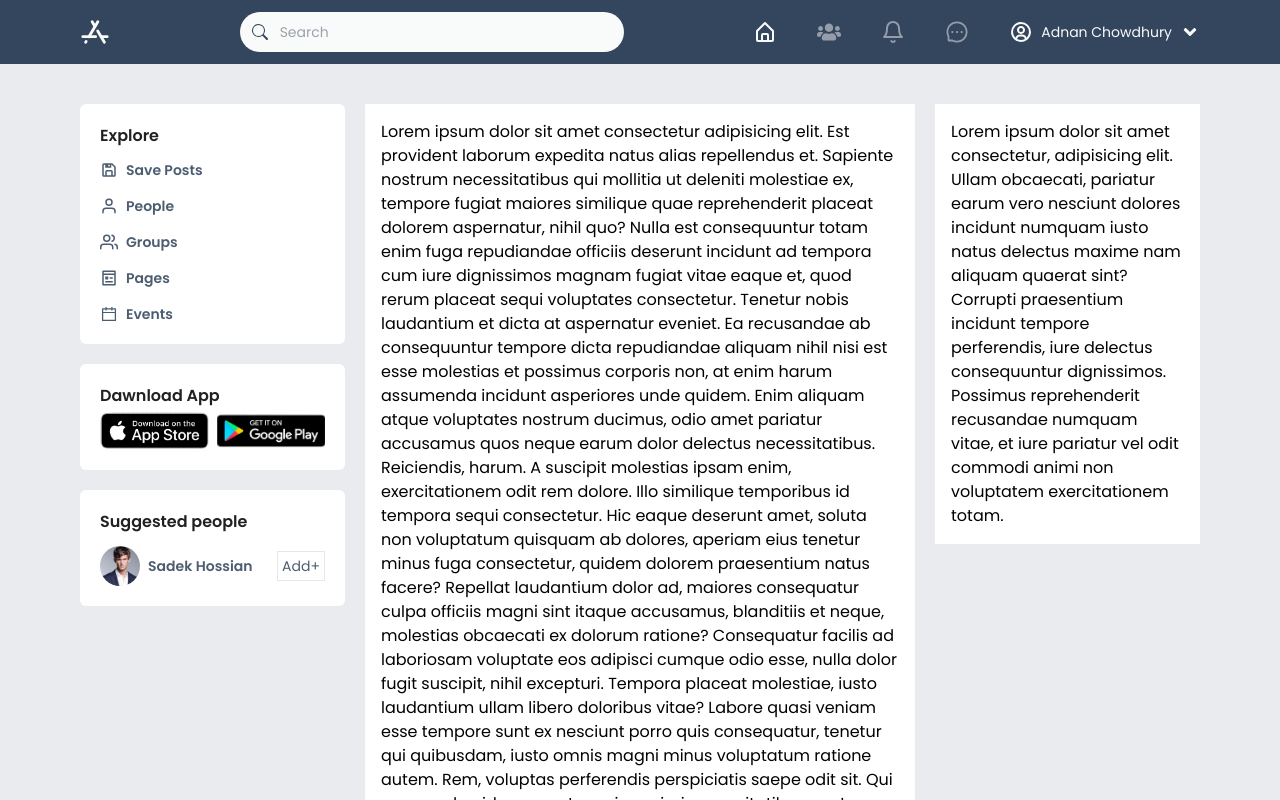
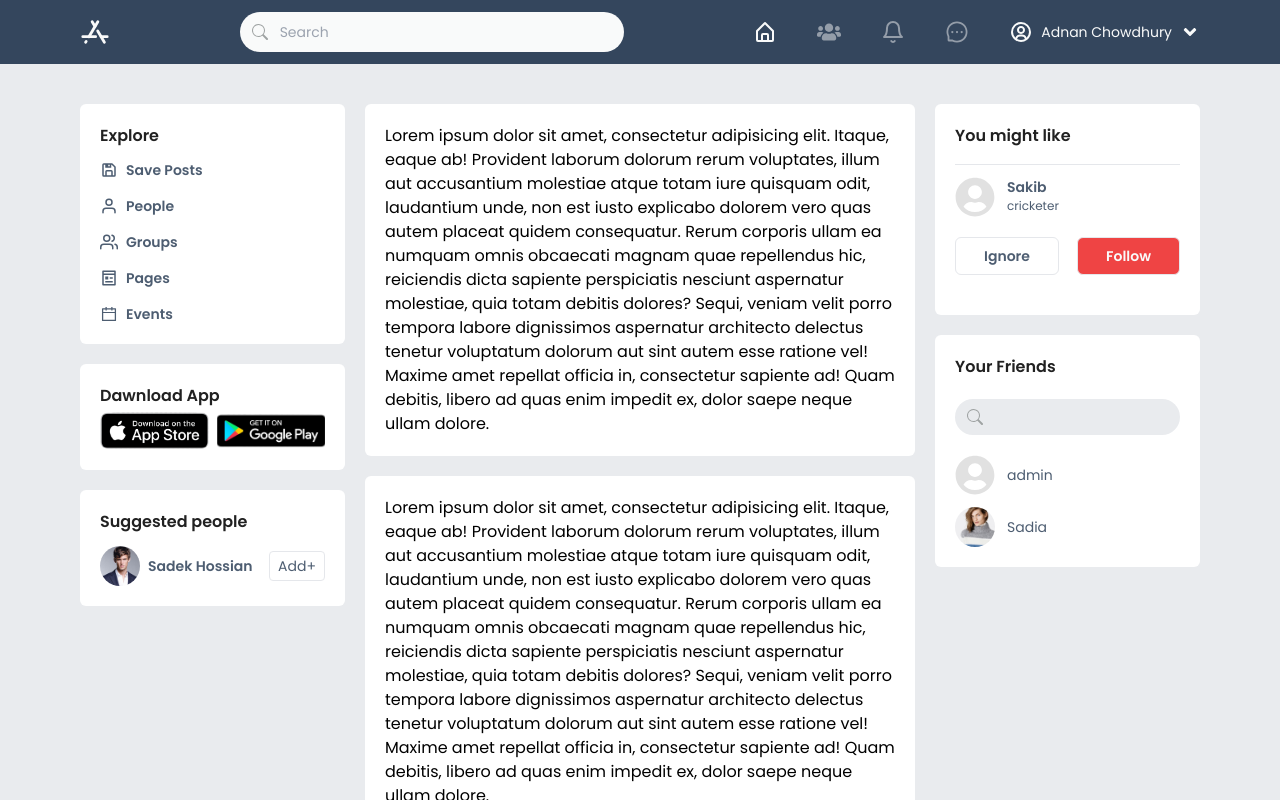
Before and after one commit to Arifulislam5577/Appifylab-Job-Task, a React (Create React App) app: page / in a window 1280 px wide. Shown: the top 800 px of the page. Built offline with nearby package versions, Linux system fonts and the light colour scheme.

Commit message:
friends area added

```diff
--- a/src/components/Navbar.jsx
+++ b/src/components/Navbar.jsx
@@ -13,7 +13,7 @@ const Navbar = () => {
           <form className=" hidden lg:block">
             <div className="relative lg:w-96 ">
               <div className="flex absolute inset-y-0 left-0 items-center pl-3 pointer-events-none text-primary">
-                <BsSearch color="#34465d" />
+                <BsSearch color="#9fa3a3" />
               </div>
               <input
                 type="text"
--- a/src/pages/Home/Home.jsx
+++ b/src/pages/Home/Home.jsx
@@ -12,7 +12,7 @@ const Home = () => {
           <ExploreArea />
         </div>
         {/* MIDDLE SIDE */}
-        <div className="md:col-span-6 col-span-12 w-full ">
+        <div className="md:col-span-6 col-span-12 w-full min-h-screen overflow-scroll">
           <PostsArea />
         </div>
         {/* RIGHT SIDE */}
--- a/src/pages/Home/HomeComponets/ExploreArea.jsx
+++ b/src/pages/Home/HomeComponets/ExploreArea.jsx
@@ -1,7 +1,7 @@
 import React from "react";
-import Dawnload from "./Dawnload";
-import Explore from "./Explore";
-import Suggested from "./Suggested";
+import Explore from "./ExploreComponents/Explore";
+import Dawnload from "./ExploreComponents/Dawnload";
+import Suggested from "./ExploreComponents/Suggested";
 
 const ExploreArea = () => {
   return (
--- a/src/pages/Home/HomeComponets/Suggested.jsx
+++ b/src/pages/Home/HomeComponets/ExploreComponents/Suggested.jsx
@@ -13,7 +13,7 @@ const Suggested = () => {
           />
           <p className="text-darkLight font-semibold text-sm">Sadek Hossian</p>
         </div>
-        <button className="border p-1 text-sm text-darkLight capitalize">
+        <button className="border px-2 py-1 text-sm text-darkLight capitalize rounded">
           add+
         </button>
       </div>
--- a/src/pages/Home/HomeComponets/FriendsArea.jsx
+++ b/src/pages/Home/HomeComponets/FriendsArea.jsx
@@ -1,18 +1,12 @@
 import React from "react";
+import FriendRequest from "./FriendsComponents/FriendRequest";
+import SearchFriend from "./FriendsComponents/SearchFriend";
 
 const FriendsArea = () => {
   return (
-    <div>
-      <div className="bg-white p-4">
-        <p>
-          Lorem ipsum dolor sit amet consectetur, adipisicing elit. Ullam
-          obcaecati, pariatur earum vero nesciunt dolores incidunt numquam iusto
-          natus delectus maxime nam aliquam quaerat sint? Corrupti praesentium
-          incidunt tempore perferendis, iure delectus consequuntur dignissimos.
-          Possimus reprehenderit recusandae numquam vitae, et iure pariatur vel
-          odit commodi animi non voluptatem exercitationem totam.
-        </p>
-      </div>
+    <div className="flex  gap-5 flex-col">
+      <FriendRequest />
+      <SearchFriend />
     </div>
   );
 };
--- /dev/null
+++ b/src/pages/Home/HomeComponets/FriendsComponents/FriendRequest.jsx
@@ -0,0 +1,32 @@
+import React from "react";
+import { FaUserCircle } from "react-icons/fa";
+const FriendRequest = () => {
+  return (
+    <div className="rounded-md p-5 bg-white">
+      <h2 className="text-dark text-base font-semibold pb-4 border-b">
+        You might like
+      </h2>
+      <div className="mt-3">
+        <div className="user flex items-center gap-3">
+          <span>
+            <FaUserCircle color="#e1e1e1" size="40" />
+          </span>
+          <div>
+            <p className="text-sm text-darkLight font-semibold -mb-1">Sakib</p>
+            <span className="text-xs text-darkLight">cricketer</span>
+          </div>
+        </div>
+        <div className="my-5 flex items-center  justify-between text-sm font-semibold text-darkLight">
+          <button className="px-7 py-2 rounded-md capitalize border">
+            ignore
+          </button>
+          <button className="px-7 py-2 rounded-md capitalize border bg-red-500 text-light">
+            follow
+          </button>
+        </div>
+      </div>
+    </div>
+  );
+};
+
+export default FriendRequest;
--- /dev/null
+++ b/src/pages/Home/HomeComponets/FriendsComponents/SearchFriend.jsx
@@ -0,0 +1,40 @@
+import React from "react";
+import { BsSearch } from "react-icons/bs";
+import { FaUserCircle } from "react-icons/fa";
+const SearchFriend = () => {
+  return (
+    <div className="rounded-md p-5 bg-white">
+      <h2 className="text-dark text-base font-semibold">Your Friends</h2>
+      <form className=" hidden lg:block my-5">
+        <div className="relative ">
+          <div className="flex absolute inset-y-0 left-0 items-center pl-3 pointer-events-none text-primary">
+            <BsSearch color="#9fa3a3" />
+          </div>
+          <input
+            type="text"
+            className="bg-primaryBg  text-primary text-sm rounded-full focus:outline-none  block w-full pl-10 p-2"
+            required
+          />
+        </div>
+      </form>
+      <div className="flex flex-col gap-3">
+        <div className="user flex items-center gap-3">
+          <span>
+            <FaUserCircle color="#e1e1e1" size="40" />
+          </span>
+          <p className="text-sm text-darkLight ">admin</p>
+        </div>
+        <div className="user flex items-center gap-3">
+          <img
+            src="images/user-3.jpg"
+            alt="user"
+            className="h-10 w-10 rounded-full"
+          />
+          <p className="text-sm text-darkLight ">Sadia</p>
+        </div>
+      </div>
+    </div>
+  );
+};
+
+export default SearchFriend;
--- a/src/pages/Home/HomeComponets/PostsArea.jsx
+++ b/src/pages/Home/HomeComponets/PostsArea.jsx
@@ -2,121 +2,65 @@ import React from "react";
 
 const PostsArea = () => {
   return (
-    <div>
-      <div className="bg-white p-4">
+    <div className="posts-area flex flex-col gap-5 ">
+      <div className="bg-white p-5 rounded-md">
         <p>
-          Lorem ipsum dolor sit amet consectetur adipisicing elit. Est provident
-          laborum expedita natus alias repellendus et. Sapiente nostrum
-          necessitatibus qui mollitia ut deleniti molestiae ex, tempore fugiat
-          maiores similique quae reprehenderit placeat dolorem aspernatur, nihil
-          quo? Nulla est consequuntur totam enim fuga repudiandae officiis
-          deserunt incidunt ad tempora cum iure dignissimos magnam fugiat vitae
-          eaque et, quod rerum placeat sequi voluptates consectetur. Tenetur
-          nobis laudantium et dicta at aspernatur eveniet. Ea recusandae ab
-          consequuntur tempore dicta repudiandae aliquam nihil nisi est esse
-          molestias et possimus corporis non, at enim harum assumenda incidunt
-          asperiores unde quidem. Enim aliquam atque voluptates nostrum ducimus,
-          odio amet pariatur accusamus quos neque earum dolor delectus
-          necessitatibus. Reiciendis, harum. A suscipit molestias ipsam enim,
-          exercitationem odit rem dolore. Illo similique temporibus id tempora
-          sequi consectetur. Hic eaque deserunt amet, soluta non voluptatum
-          quisquam ab dolores, aperiam eius tenetur minus fuga consectetur,
-          quidem dolorem praesentium natus facere? Repellat laudantium dolor ad,
-          maiores consequatur culpa officiis magni sint itaque accusamus,
-          blanditiis et neque, molestias obcaecati ex dolorum ratione?
-          Consequatur facilis ad laboriosam voluptate eos adipisci cumque odio
-          esse, nulla dolor fugit suscipit, nihil excepturi. Tempora placeat
-          molestiae, iusto laudantium ullam libero doloribus vitae? Labore quasi
-          veniam esse tempore sunt ex nesciunt porro quis consequatur, tenetur
-          qui quibusdam, iusto omnis magni minus voluptatum ratione autem. Rem,
-          voluptas perferendis perspiciatis saepe odit sit. Qui recusandae id
-          aspernatur enim animi necessitatibus non! Dignissimos consequuntur
-          fugit eius, tempora, temporibus natus necessitatibus vero unde,
-          quibusdam impedit autem distinctio ullam modi libero sequi soluta
-          veniam repellendus neque qui illum? Sit laborum possimus consequatur
-          corrupti. Illo et perferendis itaque? Officiis facilis est nesciunt
-          deserunt corrupti magni, explicabo doloribus, dicta voluptate
-          provident repudiandae eligendi officia praesentium assumenda sint
-          laborum, iure et totam architecto. Ex quod nostrum ad fuga nihil
-          perferendis repellat ut cumque, beatae ipsam, tempora doloremque
-          commodi iure aspernatur eius quasi mollitia. Eum autem dolore
-          cupiditate ratione ab necessitatibus beatae aliquam maiores illo
-          nobis, tempora dignissimos quasi. Totam, repellat itaque voluptates
-          facilis voluptatum rem reprehenderit expedita ducimus omnis
-          praesentium non molestiae veniam, ut nostrum inventore pariatur
-          consequatur amet aspernatur! Facilis, nemo quo ullam minus soluta,
-          magni autem nesciunt illo qui laborum, voluptas temporibus numquam.
-          Labore iusto, enim voluptatum, in delectus, voluptas vero quaerat
-          perspiciatis facilis temporibus optio saepe explicabo architecto
-          accusamus dolorum voluptate magni dolore repellat quia. Dolorem atque
-          ea totam nihil, facere natus, perferendis ipsa quas ab tempore
-          officia, laudantium illum corporis deleniti saepe doloremque libero
-          voluptate enim sint dolores similique. Sed, ad possimus ipsa illum
-          ratione dolores, consectetur maiores pariatur aliquam nisi eaque
-          excepturi iusto totam ea, vitae qui autem accusantium delectus et
-          culpa enim. Asperiores commodi, culpa architecto quam nemo quisquam
-          quae nam ducimus! Nostrum modi non reprehenderit distinctio, id eum
-          quia vel nobis exercitationem quo ab voluptates dolor cupiditate
-          impedit, culpa animi iste explicabo veritatis labore natus assumenda?
-          Architecto dolor labore nemo tenetur reprehenderit modi consequuntur
-          cum amet adipisci iste sapiente quam voluptas laborum nisi, porro ab
-          nulla quas. Distinctio, iusto ad quod, enim voluptates dignissimos
-          assumenda laboriosam quidem mollitia, itaque qui culpa dolores in.
-          Fugiat odit asperiores quod reprehenderit magnam rem quae et
-          blanditiis minima quaerat id illum dolor consequatur vitae facilis,
-          natus accusamus explicabo placeat sequi voluptates nobis culpa omnis
-          perspiciatis! Magni reprehenderit modi, dicta sit vel incidunt. Minus
-          placeat, nemo nulla eaque eos, repellat voluptatum iure hic error esse
-          totam ad. Dignissimos voluptates corrupti laborum error eligendi aut
-          enim reprehenderit. Id eum dolores inventore et placeat porro repellat
-          necessitatibus deleniti officia earum, iste qui eveniet, deserunt
-          aliquid quibusdam, odio quo? Cumque qui nihil quaerat aliquam odio eos
-          illo atque doloribus possimus eaque voluptatibus eius, perspiciatis
-          nostrum libero numquam? Reprehenderit reiciendis voluptas voluptatibus
-          ipsum nihil, quae voluptate veritatis enim excepturi? Maxime laborum
-          obcaecati tempore adipisci eum minus soluta asperiores suscipit error
-          sint est voluptates repellat assumenda, ex, expedita aspernatur.
-          Cumque magnam ipsam sed autem laudantium recusandae ducimus!
-          Perferendis accusantium veritatis consectetur tenetur minus voluptatem
-          hic iusto sed cum recusandae eveniet, dolorem porro alias? Voluptate
-          placeat non assumenda ipsa vel soluta itaque, magni quia dolores unde
-          quibusdam sint. Consequatur ut enim voluptatem provident dolorem iure
-          earum placeat et, asperiores aspernatur voluptates deleniti nemo culpa
-          esse sit nostrum. Dolore, fugiat quia quam animi odio blanditiis
-          inventore itaque, sapiente porro minus sunt in nisi reiciendis vel,
-          dolorum hic? Iusto, adipisci fuga quia illo omnis earum dolorum
-          repellendus nihil ducimus atque nulla excepturi debitis repudiandae
-          nostrum aliquid nesciunt perferendis ut iure! Incidunt maiores optio
-          voluptate quia nam molestias beatae ullam ipsa. Dolorum minima
-          repudiandae id perferendis consectetur cumque ad officiis dignissimos
-          fuga nihil quis quaerat obcaecati quas autem pariatur, laboriosam ut
-          voluptas eius similique placeat odio? Saepe odit laboriosam nobis
-          tempore beatae maxime iste totam recusandae molestiae minima incidunt,
-          sequi laborum ratione aperiam tenetur distinctio, accusantium
-          voluptatibus id deleniti neque soluta? Deserunt distinctio veritatis,
-          voluptate illum nisi laudantium, eius aperiam soluta ab vitae at?
-          Deserunt veniam sint maxime et, quod repudiandae nesciunt ut,
-          obcaecati, id libero laborum ea atque provident sit ipsam? Fugiat non
-          voluptatem quasi, quisquam ipsa, temporibus quia ad ullam aperiam
-          facere praesentium sapiente doloribus repellendus deserunt dolores
-          quam ex id enim sequi et atque amet ipsam sit quibusdam. Modi ab odio
-          earum saepe ut dicta sapiente alias aut asperiores aliquam officia
-          beatae, dignissimos quos eligendi recusandae accusantium magni. Rerum,
-          earum at quia blanditiis explicabo eligendi expedita natus voluptas
-          ducimus, iure dolorum harum commodi quasi quam, possimus omnis
-          laudantium eum accusantium dignissimos alias nemo eius provident.
-          Exercitationem ipsum natus nisi sed? Itaque, repudiandae quaerat
-          ratione quibusdam molestias autem quisquam velit ab placeat earum
-          natus ullam. Officia sed amet earum libero eum iste, et maxime
-          pariatur numquam, veniam perferendis quisquam excepturi tenetur
-          repudiandae quidem? Numquam porro dignissimos, dolorem ad in dolorum
-          iusto alias quae. Sed adipisci, quam et consectetur dolorum iste
-          tenetur ad placeat non consequatur veritatis in, quo accusamus eos
-          qui. Fugiat ipsum animi omnis assumenda. Dolorum facere incidunt minus
-          quibusdam facilis officia asperiores iusto. Exercitationem iusto dolor
-          suscipit architecto alias cupiditate, asperiores consequatur deleniti
-          doloribus optio. Debitis minima temporibus eius optio natus porro
-          libero totam enim, odit accusantium ex. Provident?
+          Lorem ipsum dolor sit amet, consectetur adipisicing elit. Itaque,
+          eaque ab! Provident laborum dolorum rerum voluptates, illum aut
+          accusantium molestiae atque totam iure quisquam odit, laudantium unde,
+          non est iusto explicabo dolorem vero quas autem placeat quidem
+          consequatur. Rerum corporis ullam ea numquam omnis obcaecati magnam
+          quae repellendus hic, reiciendis dicta sapiente perspiciatis nesciunt
+          aspernatur molestiae, quia totam debitis dolores? Sequi, veniam velit
+          porro tempora labore dignissimos aspernatur architecto delectus
+          tenetur voluptatum dolorum aut sint autem esse ratione vel! Maxime
+          amet repellat officia in, consectetur sapiente ad! Quam debitis,
+          libero ad quas enim impedit ex, dolor saepe neque ullam dolore.
+        </p>
+      </div>
+      <div className="bg-white p-5 rounded-md">
+        <p>
+          Lorem ipsum dolor sit amet, consectetur adipisicing elit. Itaque,
+          eaque ab! Provident laborum dolorum rerum voluptates, illum aut
+          accusantium molestiae atque totam iure quisquam odit, laudantium unde,
+          non est iusto explicabo dolorem vero quas autem placeat quidem
+          consequatur. Rerum corporis ullam ea numquam omnis obcaecati magnam
+          quae repellendus hic, reiciendis dicta sapiente perspiciatis nesciunt
+          aspernatur molestiae, quia totam debitis dolores? Sequi, veniam velit
+          porro tempora labore dignissimos aspernatur architecto delectus
+          tenetur voluptatum dolorum aut sint autem esse ratione vel! Maxime
+          amet repellat officia in, consectetur sapiente ad! Quam debitis,
+          libero ad quas enim impedit ex, dolor saepe neque ullam dolore.
+        </p>
+      </div>
+      <div className="bg-white p-5 rounded-md">
+        <p>
+          Lorem ipsum dolor sit amet, consectetur adipisicing elit. Itaque,
+          eaque ab! Provident laborum dolorum rerum voluptates, illum aut
+          accusantium molestiae atque totam iure quisquam odit, laudantium unde,
+          non est iusto explicabo dolorem vero quas autem placeat quidem
+          consequatur. Rerum corporis ullam ea numquam omnis obcaecati magnam
+          quae repellendus hic, reiciendis dicta sapiente perspiciatis nesciunt
+          aspernatur molestiae, quia totam debitis dolores? Sequi, veniam velit
+          porro tempora labore dignissimos aspernatur architecto delectus
+          tenetur voluptatum dolorum aut sint autem esse ratione vel! Maxime
+          amet repellat officia in, consectetur sapiente ad! Quam debitis,
+          libero ad quas enim impedit ex, dolor saepe neque ullam dolore.
+        </p>
+      </div>
+      <div className="bg-white p-5 rounded-md">
+        <p>
+          Lorem ipsum dolor sit amet, consectetur adipisicing elit. Itaque,
+          eaque ab! Provident laborum dolorum rerum voluptates, illum aut
+          accusantium molestiae atque totam iure quisquam odit, laudantium unde,
+          non est iusto explicabo dolorem vero quas autem placeat quidem
+          consequatur. Rerum corporis ullam ea numquam omnis obcaecati magnam
+          quae repellendus hic, reiciendis dicta sapiente perspiciatis nesciunt
+          aspernatur molestiae, quia totam debitis dolores? Sequi, veniam velit
+          porro tempora labore dignissimos aspernatur architecto delectus
+          tenetur voluptatum dolorum aut sint autem esse ratione vel! Maxime
+          amet repellat officia in, consectetur sapiente ad! Quam debitis,
+          libero ad quas enim impedit ex, dolor saepe neque ullam dolore.
         </p>
       </div>
     </div>
```
Also changed, not shown: src/pages/Home/HomeComponets/ExploreComponents/Dawnload.jsx (renamed from src/pages/Home/HomeComponets/Dawnload.jsx), src/pages/Home/HomeComponets/ExploreComponents/Explore.jsx (renamed from src/pages/Home/HomeComponets/Explore.jsx).
